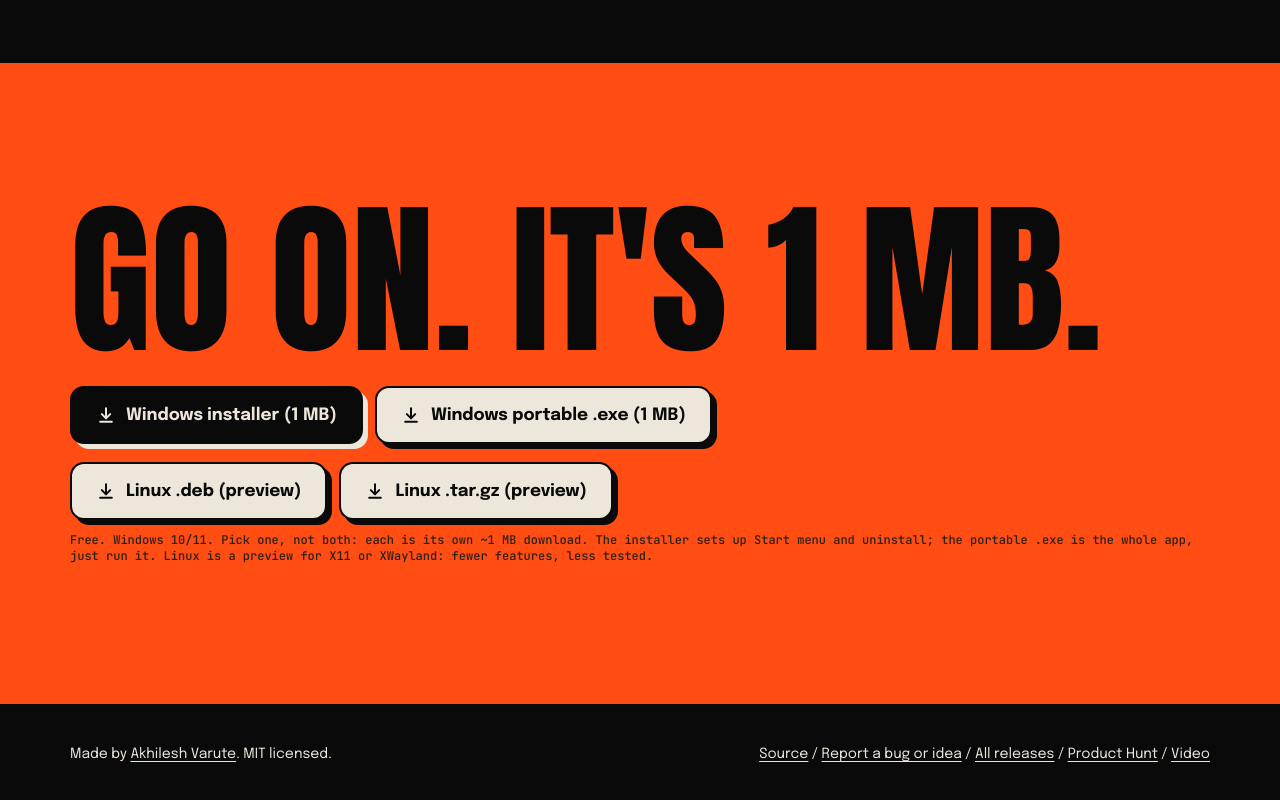
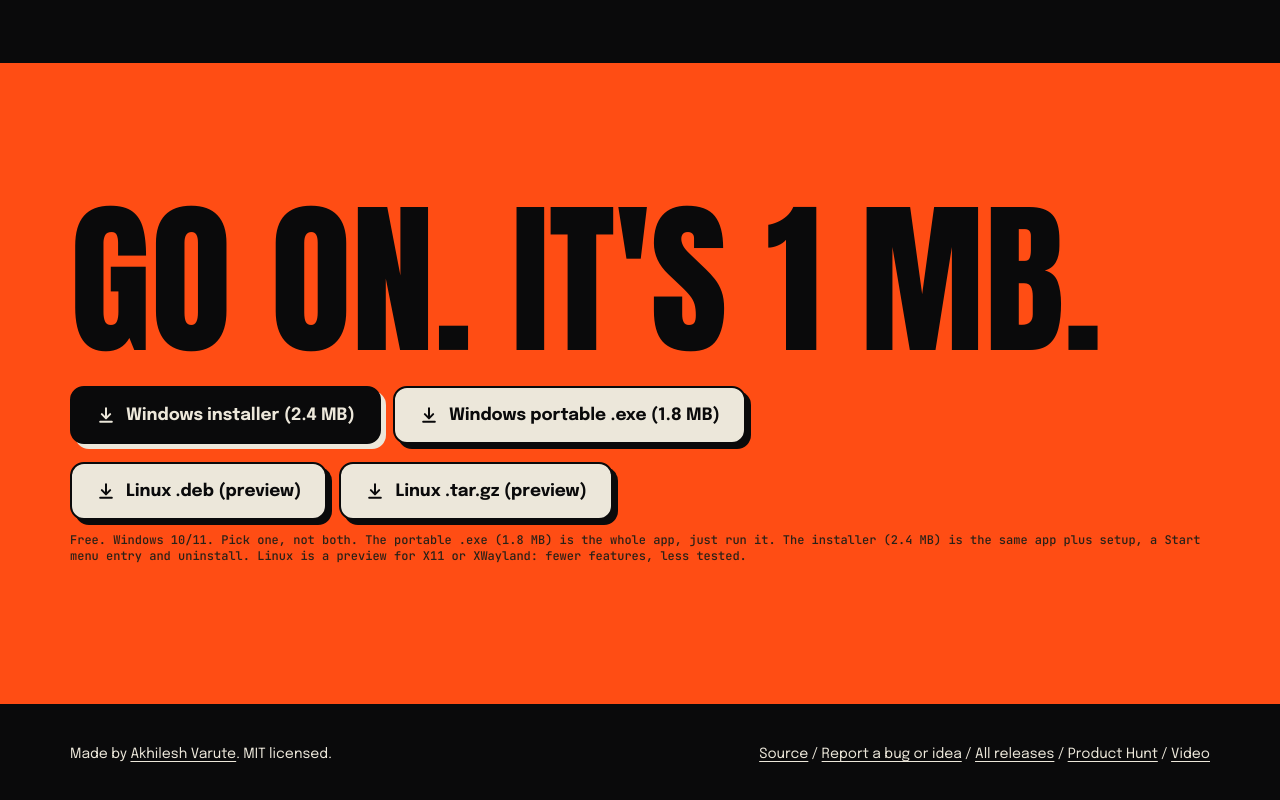
Before and after one commit to Akhilesh-Varute/Nock, a plain HTML site: page docs/index.html in a window 1280 px wide. Shown: the part 5681-6481 px from the top of the page. Drawn offline with Linux system fonts and the light colour scheme; no server answers.

Commit message:
Site: real download sizes (installer 2.4 MB, portable 1.8 MB)

```diff
--- a/docs/index.html
+++ b/docs/index.html
@@ -374,15 +374,15 @@
   <div class="wrap">
     <h2 class="reveal">Go on. It's 1&nbsp;MB.</h2>
     <div class="ctas reveal">
-      <a class="btn" href="https://github.com/Akhilesh-Varute/Nock/releases/latest" data-dl="setup"><svg class="icon" aria-hidden="true"><use href="#i-dl"/></svg>Windows installer (1 MB)</a>
-      <a class="btn alt" href="https://github.com/Akhilesh-Varute/Nock/releases/latest" data-dl="portable"><svg class="icon" aria-hidden="true"><use href="#i-dl"/></svg>Windows portable .exe (1 MB)</a>
+      <a class="btn" href="https://github.com/Akhilesh-Varute/Nock/releases/latest" data-dl="setup"><svg class="icon" aria-hidden="true"><use href="#i-dl"/></svg>Windows installer (2.4 MB)</a>
+      <a class="btn alt" href="https://github.com/Akhilesh-Varute/Nock/releases/latest" data-dl="portable"><svg class="icon" aria-hidden="true"><use href="#i-dl"/></svg>Windows portable .exe (1.8 MB)</a>
     </div>
     <div class="ctas reveal">
       <a class="btn alt" href="https://github.com/Akhilesh-Varute/Nock/releases/latest" data-dl="deb"><svg class="icon" aria-hidden="true"><use href="#i-dl"/></svg>Linux .deb (preview)</a>
       <a class="btn alt" href="https://github.com/Akhilesh-Varute/Nock/releases/latest" data-dl="targz"><svg class="icon" aria-hidden="true"><use href="#i-dl"/></svg>Linux .tar.gz (preview)</a>
     </div>
     <div class="proof" data-proof hidden></div>
-    <div class="ver" id="verLine2">Free. Windows 10/11. Pick one, not both: each is its own ~1 MB download. The installer sets up Start menu and uninstall; the portable .exe is the whole app, just run it. Linux is a preview for X11 or XWayland: fewer features, less tested.</div>
+    <div class="ver" id="verLine2">Free. Windows 10/11. Pick one, not both. The portable .exe (1.8 MB) is the whole app, just run it. The installer (2.4 MB) is the same app plus setup, a Start menu entry and uninstall. Linux is a preview for X11 or XWayland: fewer features, less tested.</div>
   </div>
 </section>
 </main>
--- a/docs/site.js
+++ b/docs/site.js
@@ -457,7 +457,7 @@
     var v = rel.tag_name || '';
     if (v) {
       $('#verLine').textContent = 'Latest: ' + v + '. Free, MIT licensed. Windows installer or portable .exe, Linux .deb or tarball (preview).';
-      $('#verLine2').textContent = 'Latest: ' + v + '. Free. Windows 10/11. Pick one, not both: each is its own ~1 MB download. The installer sets up Start menu and uninstall; the portable .exe is the whole app, just run it. Linux is a preview for X11 or XWayland: fewer features, less tested.';
+      $('#verLine2').textContent = 'Latest: ' + v + '. Free. Windows 10/11. Pick one, not both. The portable .exe (1.8 MB) is the whole app, just run it. The installer (2.4 MB) is the same app plus setup, a Start menu entry and uninstall. Linux is a preview for X11 or XWayland: fewer features, less tested.';
     }
   }
   try {
```
